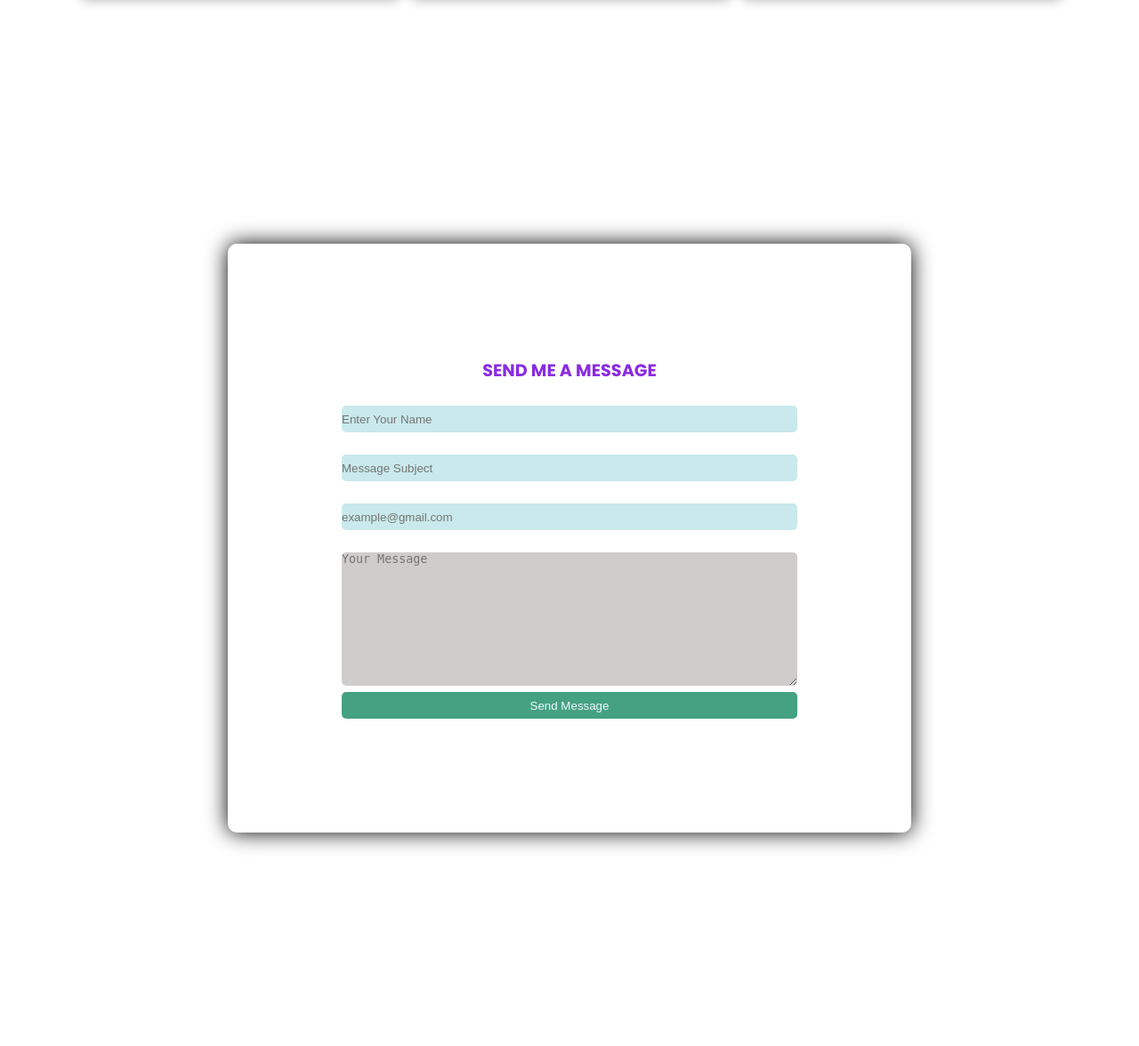
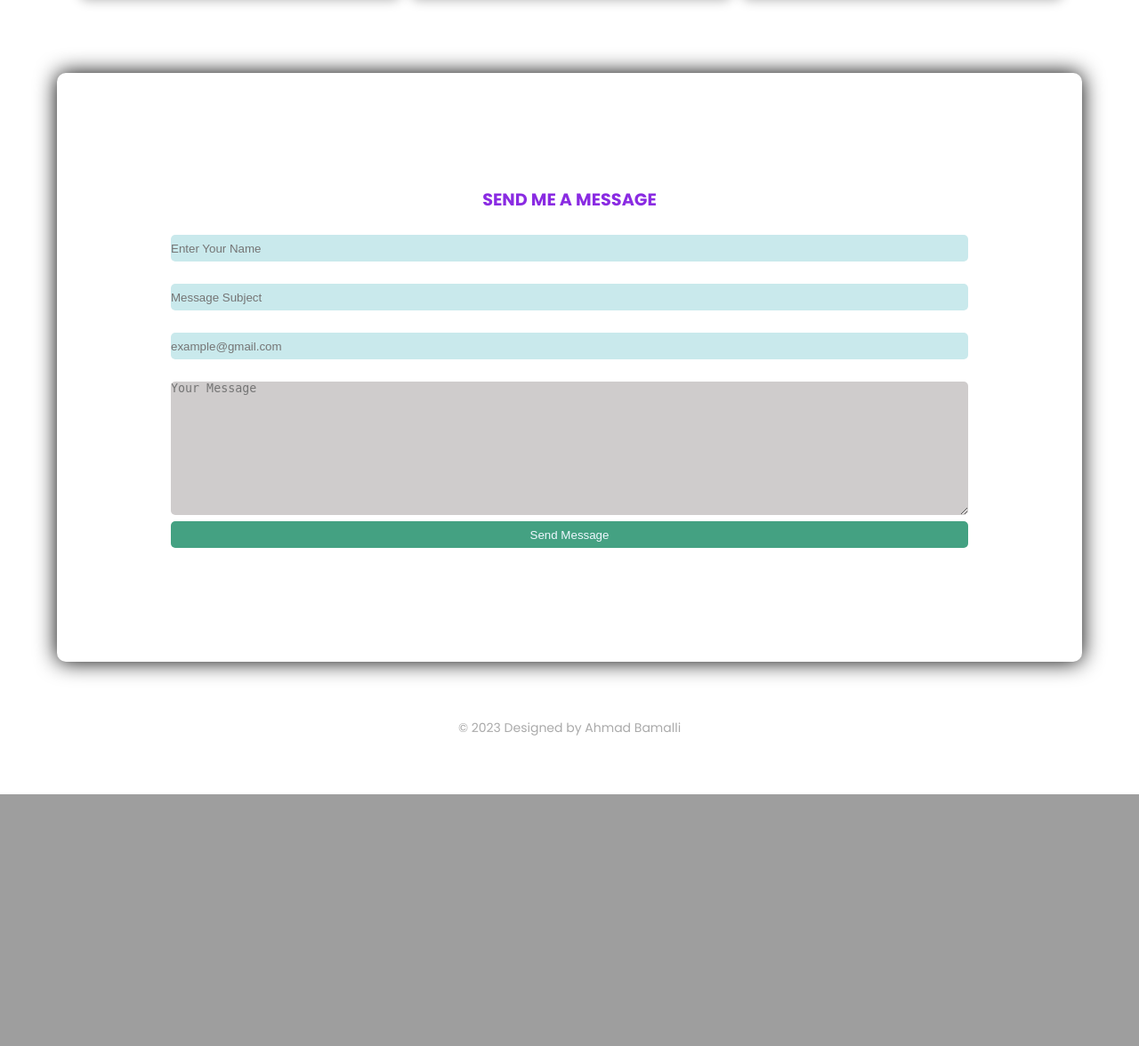
Before and after one commit to ahmadbamallee/bamalli.online, a PHP site: page / in a window 1280 px wide. Shown: the part 1475-2651 px from the top of the page at 89% size. After the commit the page ends 2368 px from the top, so only its background shows below. Run offline with PHP 8.4, Linux system fonts and the light colour scheme; some libraries are stand-ins or nearby versions.

Commit message:
Update message.css

```diff
--- a/styles/message.css
+++ b/styles/message.css
@@ -4,7 +4,7 @@ h5{
     color: blueviolet;
 }
 .message{
-    margin: 20%;
+    margin: 5%;
     padding: 10%;
 
     border-radius: 10px;
```
